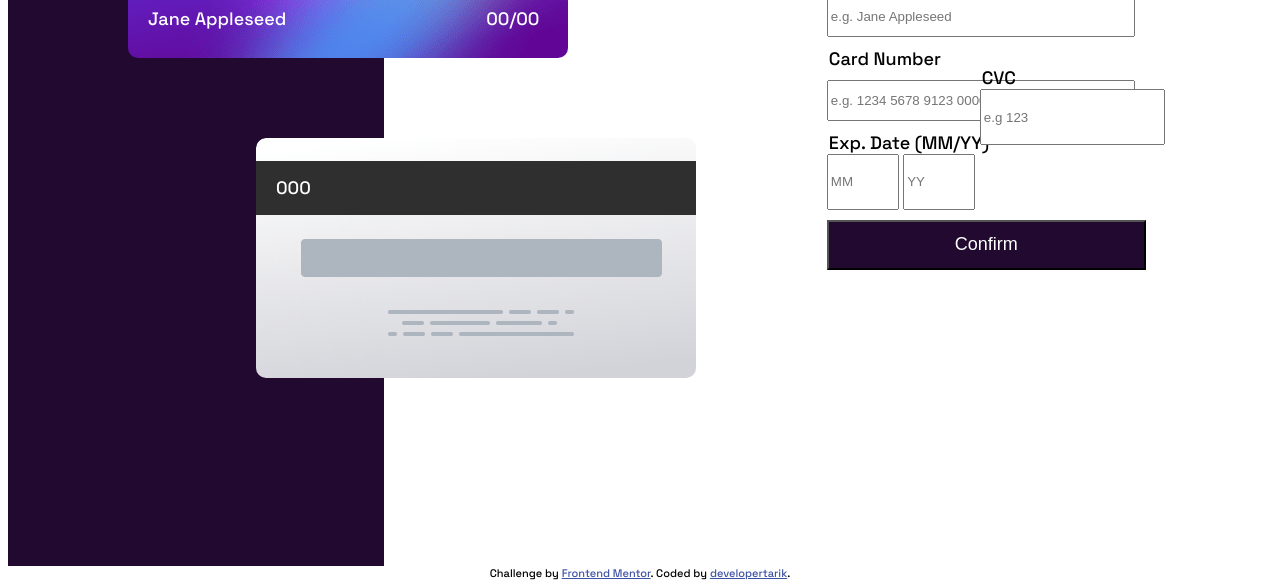
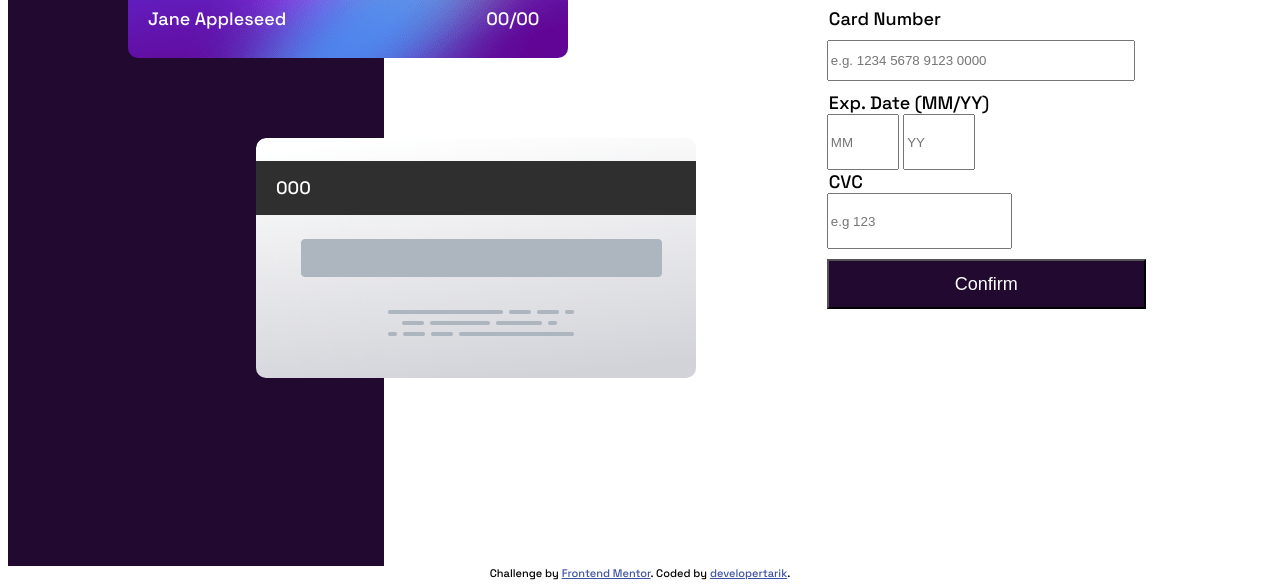
Before and after one commit to developertarik/card-project, a plain HTML site: page index.html in a window 1280 px wide. Shown: the part 342-930 px from the top of the page. Drawn offline with Linux system fonts and the light colour scheme.

Commit message:
Update style.css

```diff
--- a/styles/style.css
+++ b/styles/style.css
@@ -65,11 +65,7 @@ gap: 200px;
 .form>input{
     color: hsl(270, 3%, 87%);
 }
-.cvc{
-position: absolute;
-right: 9%;
-    top: 51%;
-}
+
 .cvc-i{
     height: 50px;
 }
```
